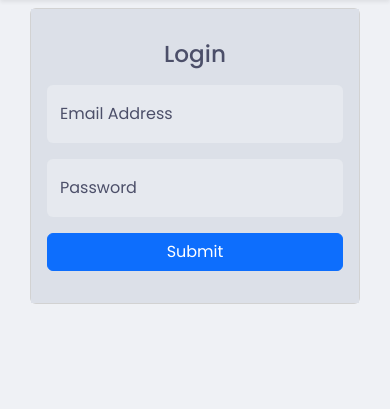
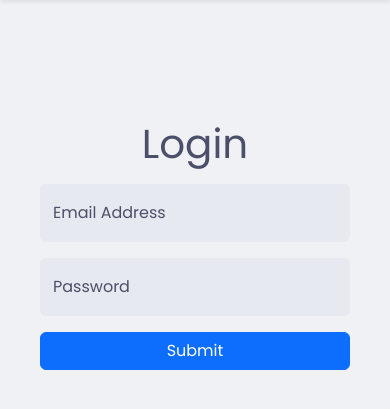
Before and after one commit to fr4nkln11/OnlyNotes, a Flask app: page /login in a window 390 px wide. Shown: the part 56-465 px from the top of the page. Run offline with Flask 3, Linux system fonts and the light colour scheme.

Commit message:
mod: login page UI modification

```diff
--- a/src/static/main.css
+++ b/src/static/main.css
@@ -173,11 +173,21 @@ body {
 }
 
 .login-form {
-    max-width: 330px;
+    max-width: 500px;
+    border: 0!important;
+    margin-top: 6rem!important;
+}
+
+@media (max-width: 760px) {
+    .login-form {
+        max-width: 100%;
+        border: 0!important;
+        margin-top: 5rem!important;
+    }
 }
 
 .login-form-body {
-    background-color: var(--crust);
+    background-color: var(--base);
     color: var(--text);
 }
 
--- a/src/templates/login.html
+++ b/src/templates/login.html
@@ -9,7 +9,7 @@
             <div class="card-body login-form-body">
                 <form method="POST">
                     <div class="my-3">
-                        <h3 class="text-center">Login</h3>
+                        <h2 class="text-center display-2">Login</h2>
                     </div>
                     <div class="mb-3 form-floating">
                         <input type="email" name="email" id="email" class="form-control form-input" placeholder="Enter your Email">
```
Also changed, not shown: src/templates/sign_up.html (+1 -22 lines).
